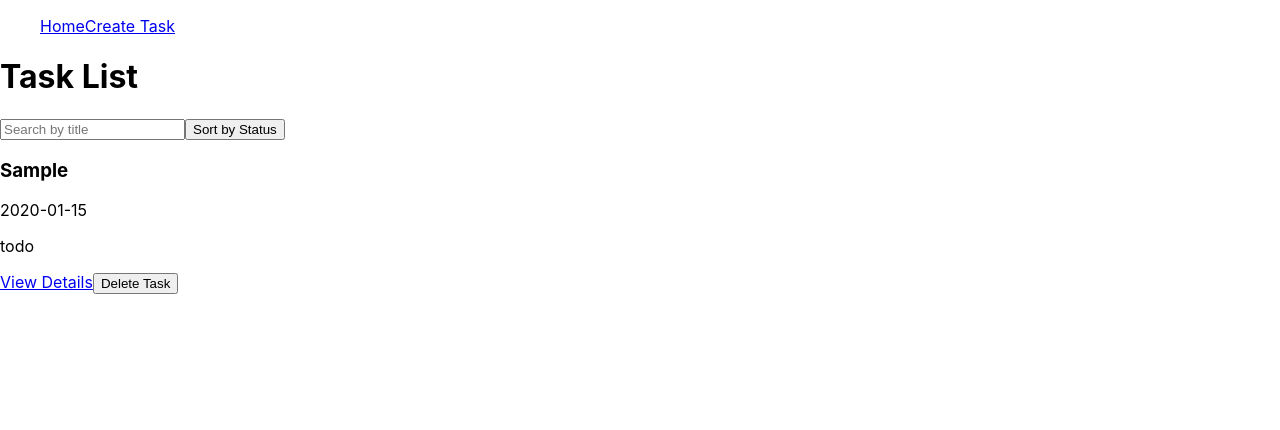
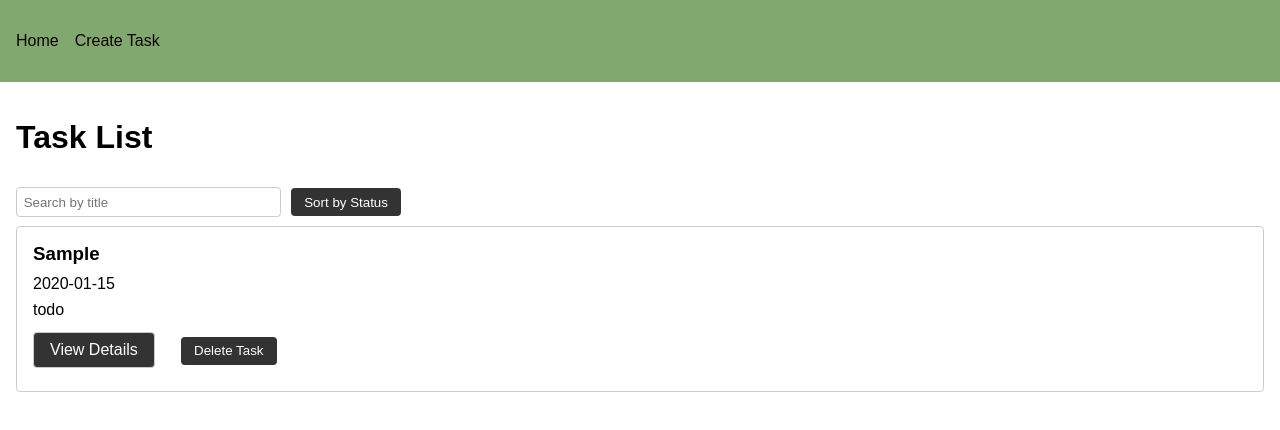
Before and after one commit to AmanRajVerma10/task-management, a React (Create React App) app: page /create in a window 1280 px wide. Both pictures are taken after typing "Sample", "Sample", "2020-01-15" into the empty fields and a click on the button "Save". Shown: the top 430 px of the page. Built offline with nearby package versions, Linux system fonts and the light colour scheme.

Commit message:
Styling added

```diff
--- a/src/App.css
+++ b/src/App.css
@@ -1,38 +1,112 @@
-.App {
-  text-align: center;
+body {
+  font-family: Arial, sans-serif;
+  margin: 0;
+  padding: 0;
+  box-sizing: border-box;
 }
 
-.App-logo {
-  height: 40vmin;
-  pointer-events: none;
+nav {
+  background-color: #447e29ab;
+  padding: 1em;
 }
 
-@media (prefers-reduced-motion: no-preference) {
-  .App-logo {
-    animation: App-logo-spin infinite 20s linear;
-  }
+nav ul {
+  list-style: none;
+  padding: 0;
 }
 
-.App-header {
-  background-color: #282c34;
-  min-height: 100vh;
-  display: flex;
-  flex-direction: column;
-  align-items: center;
-  justify-content: center;
-  font-size: calc(10px + 2vmin);
-  color: white;
+nav ul li {
+  display: inline;
+  margin-right: 1em;
 }
 
-.App-link {
-  color: #61dafb;
+nav ul li a {
+  color: rgb(14, 2, 2);
+  text-decoration: none;
 }
 
-@keyframes App-logo-spin {
-  from {
-    transform: rotate(0deg);
-  }
-  to {
-    transform: rotate(360deg);
-  }
+nav ul li a:hover {
+  text-decoration: underline;
 }
+
+
+
+main {
+  padding: 1em;
+}
+
+.task-item {
+  border: 1px solid #ccc;
+  border-radius: 4px;
+  margin-bottom: 1em;
+  padding: 1em;
+}
+
+.task-item h3 {
+  margin: 0 0 0.5em 0;
+}
+
+.task-item p {
+  margin: 0.5em 0;
+}
+
+.task-item a {
+  margin-right: 1em;
+  padding: 0.5em 1em;
+  border: 1px solid #ccc;
+  border-radius: 4px;
+  background-color: #333;
+  color: white;
+  text-decoration: none;
+  display: inline-block;
+}
+
+.task-item a:hover {
+  background-color: #555;
+  border-color: #555;
+}
+
+input[type="text"], input[type="date"], select, textarea {
+  width: 20%;
+  padding: 0.5em;
+  margin: 0.5em 0;
+  border: 1px solid #ccc;
+  border-radius: 4px;
+}
+
+button {
+  padding: 0.5em 1em;
+  margin: 10px;
+  border: none;
+  border-radius: 4px;
+  background-color: #333;
+  color: white;
+  cursor: pointer;
+}
+
+button:hover {
+  background-color: #555;
+}
+
+.task-form label {
+  display: block;
+  margin-bottom: 0.5em;
+}
+
+.task-form input[type="text"], .task-form textarea, .task-form input[type="date"], .task-form button {
+  display: block;
+  width: 100%;
+  margin-bottom: 1em;
+}
+
+.sort-filter-container {
+  display: flex;
+  justify-content: space-between;
+  align-items: center;
+  margin-bottom: 1em;
+}
+
+.sort-filter-container input, .sort-filter-container select {
+  width: auto;
+  margin: 0 0.5em;
+}
--- a/src/App.js
+++ b/src/App.js
@@ -3,6 +3,7 @@ import Layout from "./components/Layout";
 import HomePage from "./pages/Homepage";
 import TaskDetailsPage from "./pages/TaskDetailsPage";
 import TaskCreationPage from "./pages/TaskCreationPage";
+import './App.css';
 
 function App() {
   return (
--- a/src/components/MainNavigation.css
+++ /dev/null
@@ -1,45 +0,0 @@
-   nav {
-    background-color: #333;
-    padding: 10px;
-    display: flex;
-    justify-content: flex-end; /* Align items to the right */
-  }
-
-  .main-nav {
-    list-style: none;
-    margin: 0;
-    padding: 0;
-    display: flex; /* Use flexbox for the list */
-  }
-
-  .main-nav li {
-    margin-right: 10px;
-  }
-
-  .main-nav li:last-child {
-    margin-right: 0;
-  }
-
-  .main-nav a,
-  .main-nav button {
-    color: #fff;
-    text-decoration: none;
-    background-color: #ff0055;
-    padding: 8px 16px;
-    border: none;
-    border-radius: 5px;
-    cursor: pointer;
-  }
-
-  .main-nav a:hover,
-  .main-nav button:hover {
-    background-color: #0056b3;
-  }
-
-  .main-nav button {
-    background-color: #dc3545;
-  }
-
-  .main-nav button:hover {
-    background-color: #c82333;
-  }
--- a/src/components/MainNavigation.js
+++ b/src/components/MainNavigation.js
@@ -3,11 +3,9 @@ import { Link } from "react-router-dom";
 const MainNavigation = (props) => {
   return (
     <nav>
-      <ul className="main-nav">
-        <>
-        <Link to='/'>Home</Link>
-        <Link to='/create'>Create Task</Link>
-        </>
+      <ul>
+      <li><Link to="/">Home</Link></li>
+      <li><Link to="/create">Create Task</Link></li>
       </ul>
     </nav>
   );
```
Also changed, not shown: src/pages/Homepage.js (+0 -26 lines).
